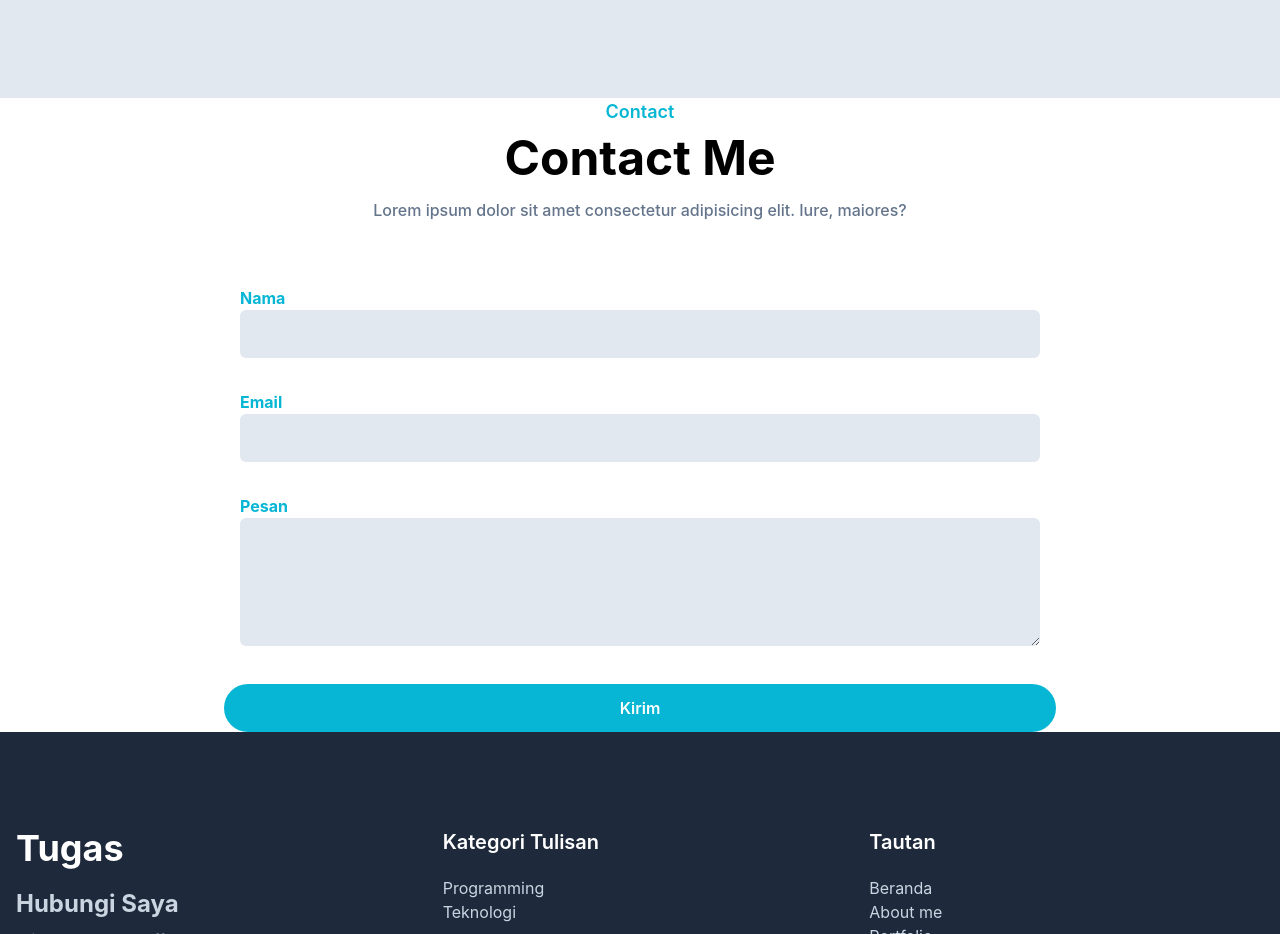
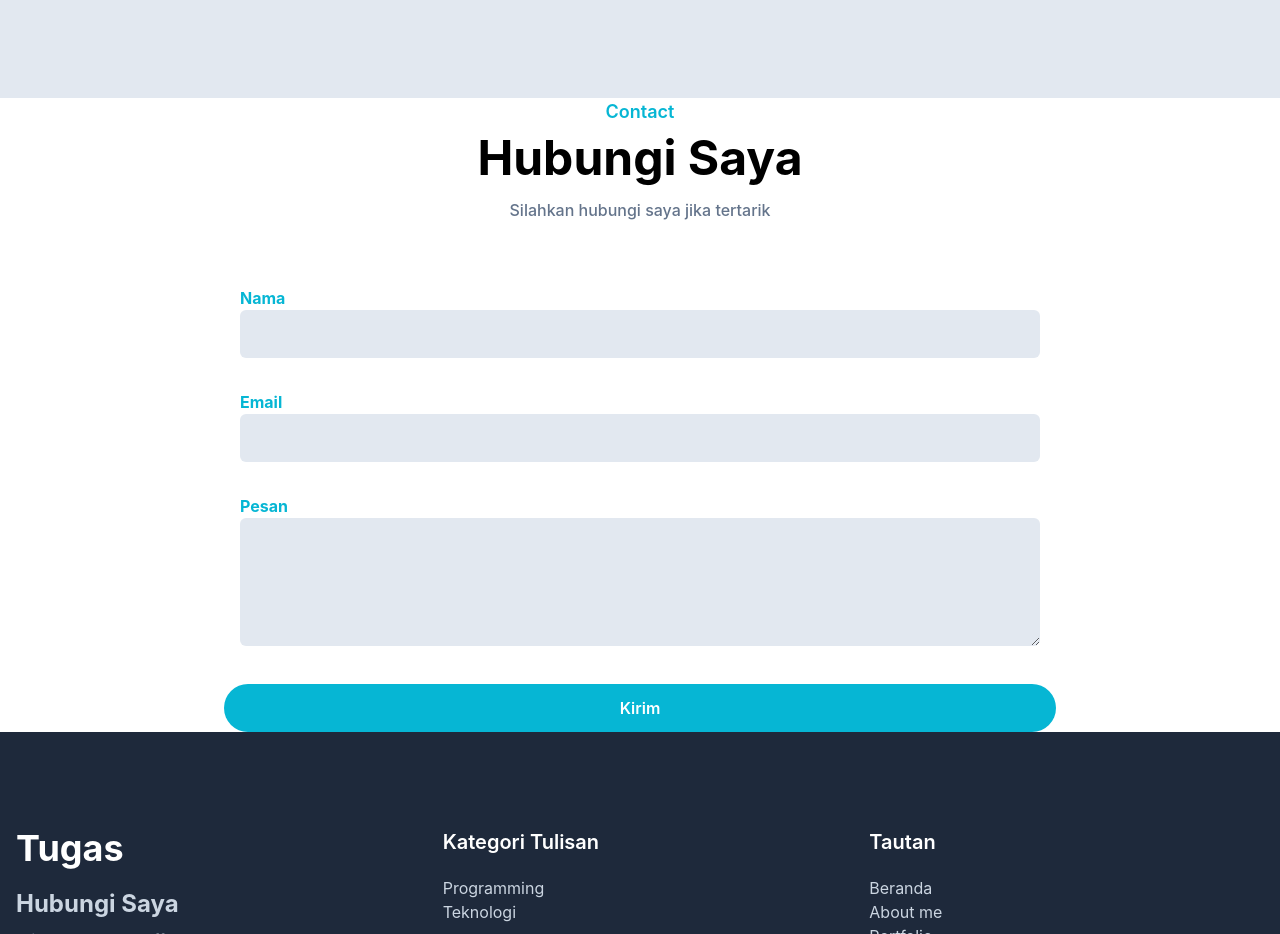
Before and after one commit to Neru12/portfolio, a website: page index.html in a window 1280 px wide. Shown: the part 4500-5434 px from the top of the page. Drawn offline with nearby package versions, Linux system fonts and the light colour scheme.

Commit message:
Update index.html

```diff
--- a/index.html
+++ b/index.html
@@ -193,8 +193,8 @@
             <div class="w-full px-4">
                 <div class="max-w-xl mx-auto text-center mb-16">
                     <h4 class="font-semibold text-lg text-primary mb-2">Contact</h4>
-                    <h2 class="font-bold text-3xl mb-4 sm:text-4xl lg:text-5xl">Contact Me</h2>
-                    <p class="font-medium text-md text-secondary">Lorem ipsum dolor sit amet consectetur adipisicing elit. Iure, maiores?</p>
+                    <h2 class="font-bold text-3xl mb-4 sm:text-4xl lg:text-5xl">Hubungi Saya</h2>
+                    <p class="font-medium text-md text-secondary">Silahkan hubungi saya jika tertarik </p>
                 </div>
             </div>
 
```
